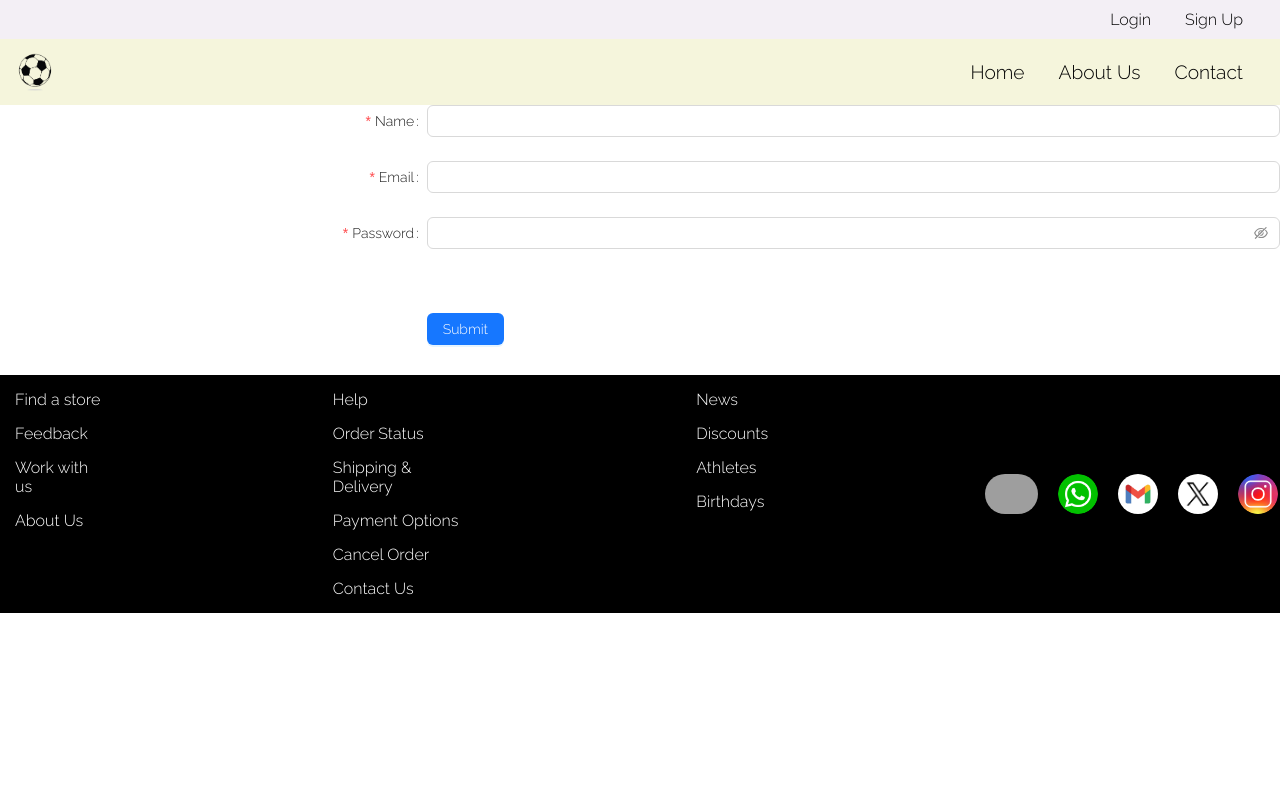
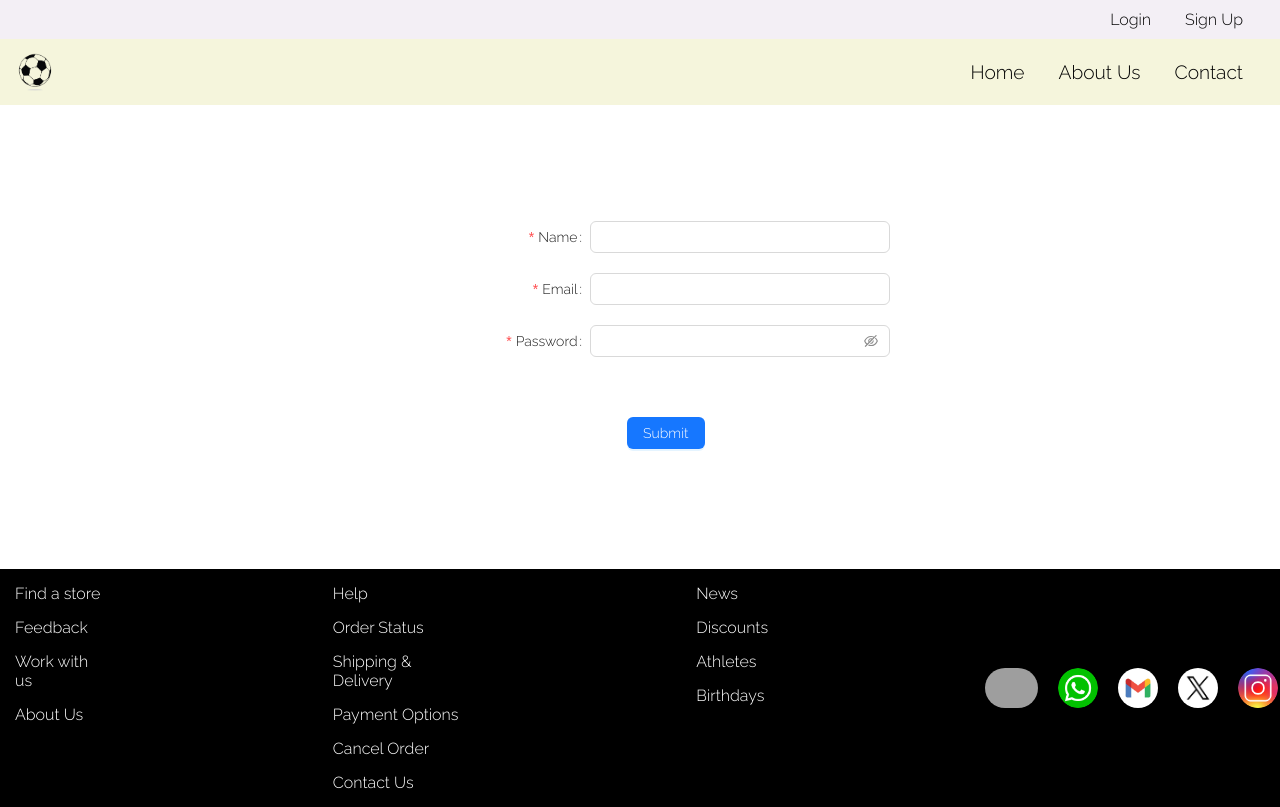
Before and after one commit to nblancoz/Full_project, a React (Vite) app: page /signup in a window 1280 px wide. Built offline with nearby package versions, Linux system fonts and the light colour scheme; grey boxes are pictures that could not be loaded.

Commit message:
signUp scss modified

```diff
--- a/src/components/SignUp/SignUp.jsx
+++ b/src/components/SignUp/SignUp.jsx
@@ -20,7 +20,7 @@ const SignUp = () => {
   };
 
   return (
-    <div className="login">
+    <div className="singUp">
       <Form
         name="basic"
         labelCol={{ span: 8 }}
@@ -28,28 +28,32 @@ const SignUp = () => {
         initialValues={{ remember: true }}
         onFinish={submit}
         autoComplete="off"
+        className="form"
       >
         <Form.Item
           label="Name"
           name="name"
           rules={[{ required: true, message: "Please enter your name" }]}
+          className="input"
         >
-          <Input />
+          <Input className="input" />
         </Form.Item>
         <Form.Item
           label="Email"
           name="email"
           rules={[{ required: true, message: "Please enter your email" }]}
+          className="input"
         >
-          <Input />
+          <Input className="input" />
         </Form.Item>
 
         <Form.Item
           label="Password"
           name="password"
           rules={[{ required: true, message: "Please enter your password" }]}
+          className="input"
         >
-          <Input.Password />
+          <Input.Password className="input" />
         </Form.Item>
 
         <Form.Item wrapperCol={{ offset: 8, span: 16 }}>
--- a/src/components/SignUp/SignUp.scss
+++ b/src/components/SignUp/SignUp.scss
@@ -0,0 +1,18 @@
+.form {
+    display: flex;
+    flex-direction: column;
+    justify-content: center;
+    align-items: center;
+    margin-top: 50px;
+    height: 48vh;
+  }
+
+  .input {
+    width: 300px;
+    margin-bottom: 10px;
+  }
+
+  h3 {
+    margin: 10px;
+    margin-left: 15px;
+  }
```
